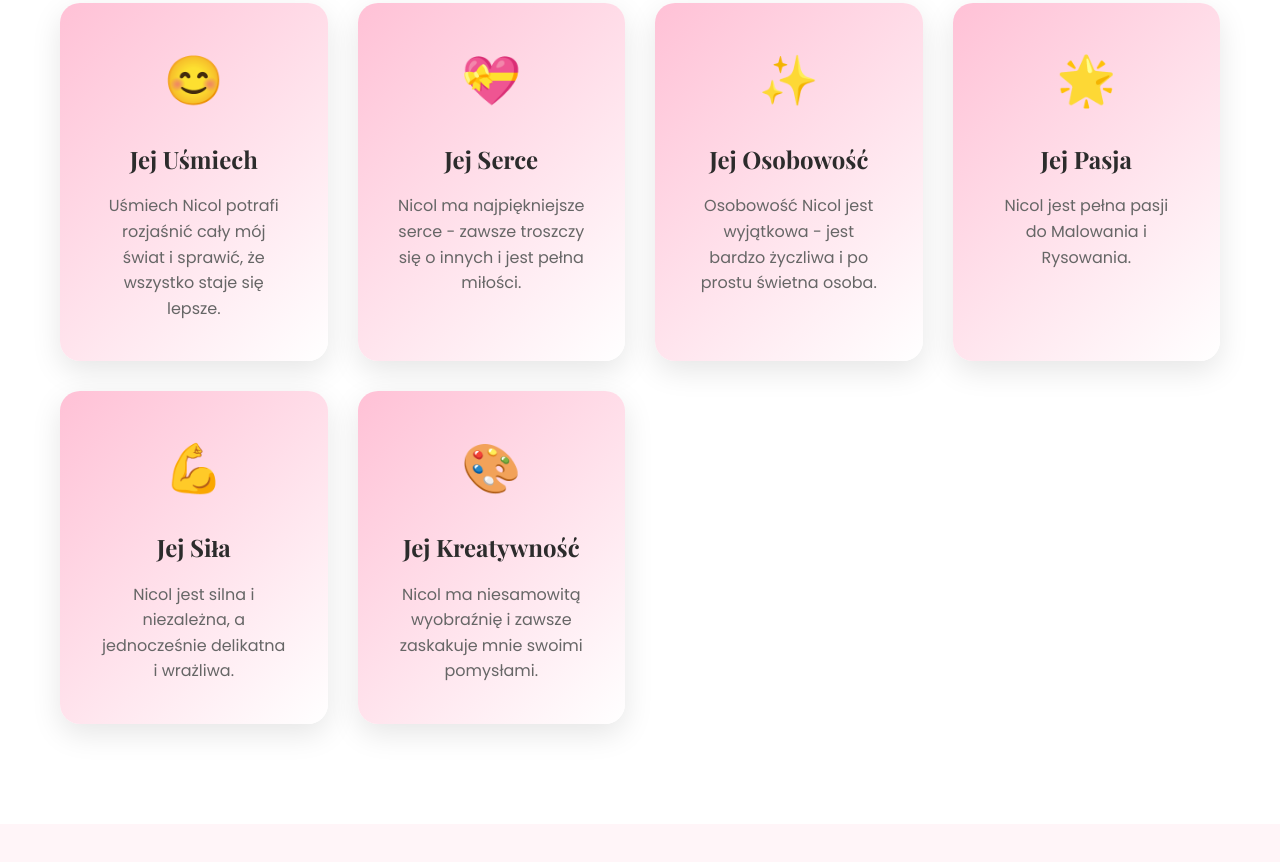
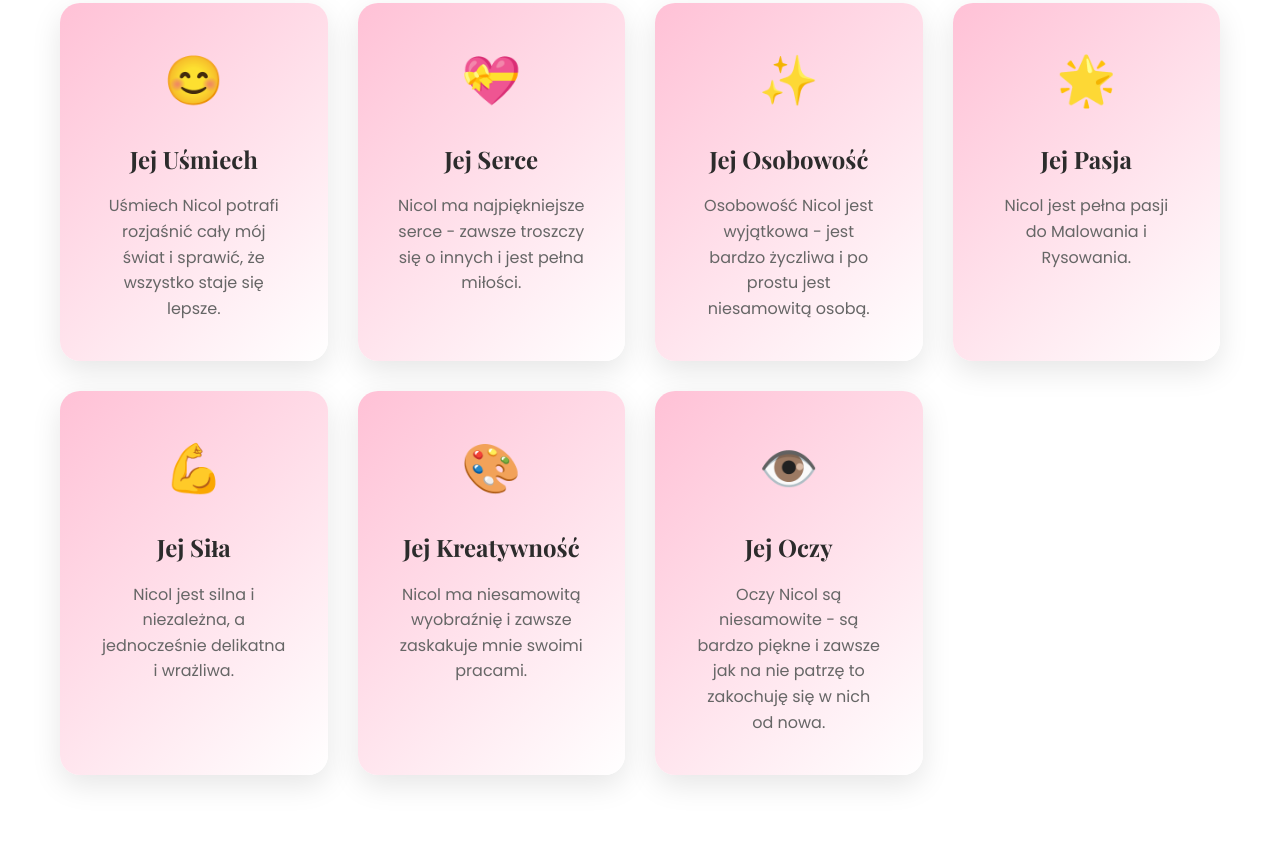
Before and after one commit to aVeKaktus/aVeKaktus.github.io, a plain HTML site: page LOML/index.html in a window 1280 px wide. Shown: the part 1878-2740 px from the top of the page. Drawn offline with nearby package versions, Linux system fonts and the light colour scheme.

Commit message:
Update index.html

```diff
--- a/LOML/index.html
+++ b/LOML/index.html
@@ -72,7 +72,7 @@
                 <div class="quality-card">
                     <div class="quality-icon">✨</div>
                     <h3>Jej Osobowość</h3>
-                    <p>Osobowość Nicol jest wyjątkowa - jest bardzo życzliwa i po prostu świetna osoba.</p>
+                    <p>Osobowość Nicol jest wyjątkowa - jest bardzo życzliwa i po prostu jest niesamowitą osobą.</p>
                 </div>
                 <div class="quality-card">
                     <div class="quality-icon">🌟</div>
@@ -87,7 +87,12 @@
                 <div class="quality-card">
                     <div class="quality-icon">🎨</div>
                     <h3>Jej Kreatywność</h3>
-                    <p>Nicol ma niesamowitą wyobraźnię i zawsze zaskakuje mnie swoimi pomysłami.</p>
+                    <p>Nicol ma niesamowitą wyobraźnię i zawsze zaskakuje mnie swoimi pracami.</p>
+                </div>
+                <div class="quality-card">
+                    <div class="quality-icon">👁️</div>
+                    <h3>Jej Oczy</h3>
+                    <p>Oczy Nicol są niesamowite - są bardzo piękne i zawsze jak na nie patrzę to zakochuję się w nich od nowa.</p>
                 </div>
             </div>
         </div>
@@ -197,8 +202,6 @@
                 <li>Kocham Nicol za jej piękny uśmiech, który rozjaśnia każdy mój dzień</li>
                 <li>Kocham Nicol za to, jak troszczy się o mnie i zawsze jest przy mnie</li>
                 <li>Kocham Nicol za jej poczucie humoru i to, jak potrafi mnie rozśmieszyć</li>
-                <li>Kocham Nicol za jej pasję do [dopisuj jej zainteresowania]</li>
-                <li>Kocham Nicol za to, jak jest autentyczna i prawdziwa</li>
                 <li>Kocham Nicol za każdą małą rzecz, którą robi, żeby mnie uszczęśliwić</li>
                 <li>Kocham Nicol za to, że jest moją najlepszą przyjaciółką i partnerką</li>
                 <li>Kocham Nicol za to, że po prostu jest - i to wystarczy, żeby być szczęśliwym</li>
```
